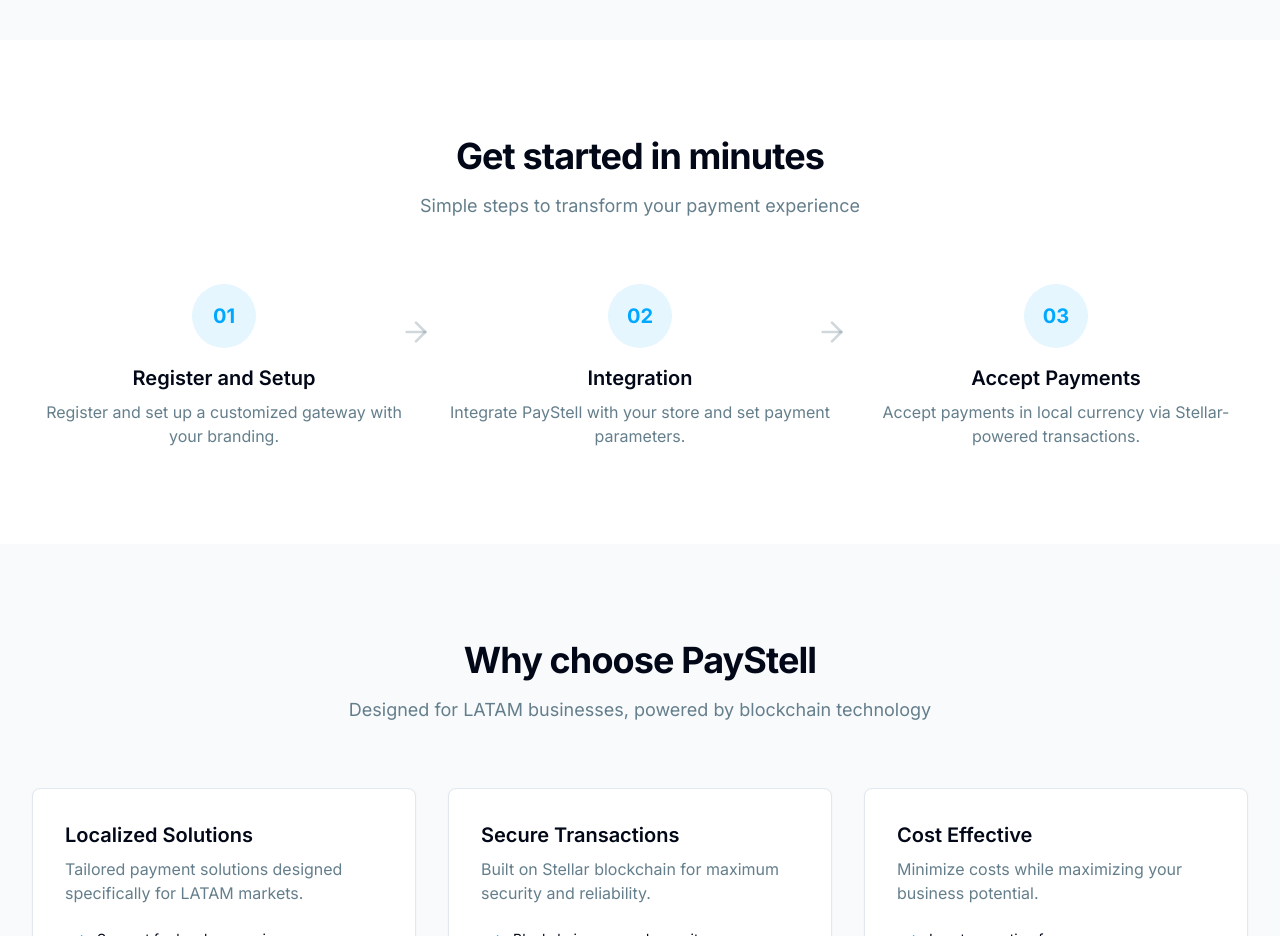
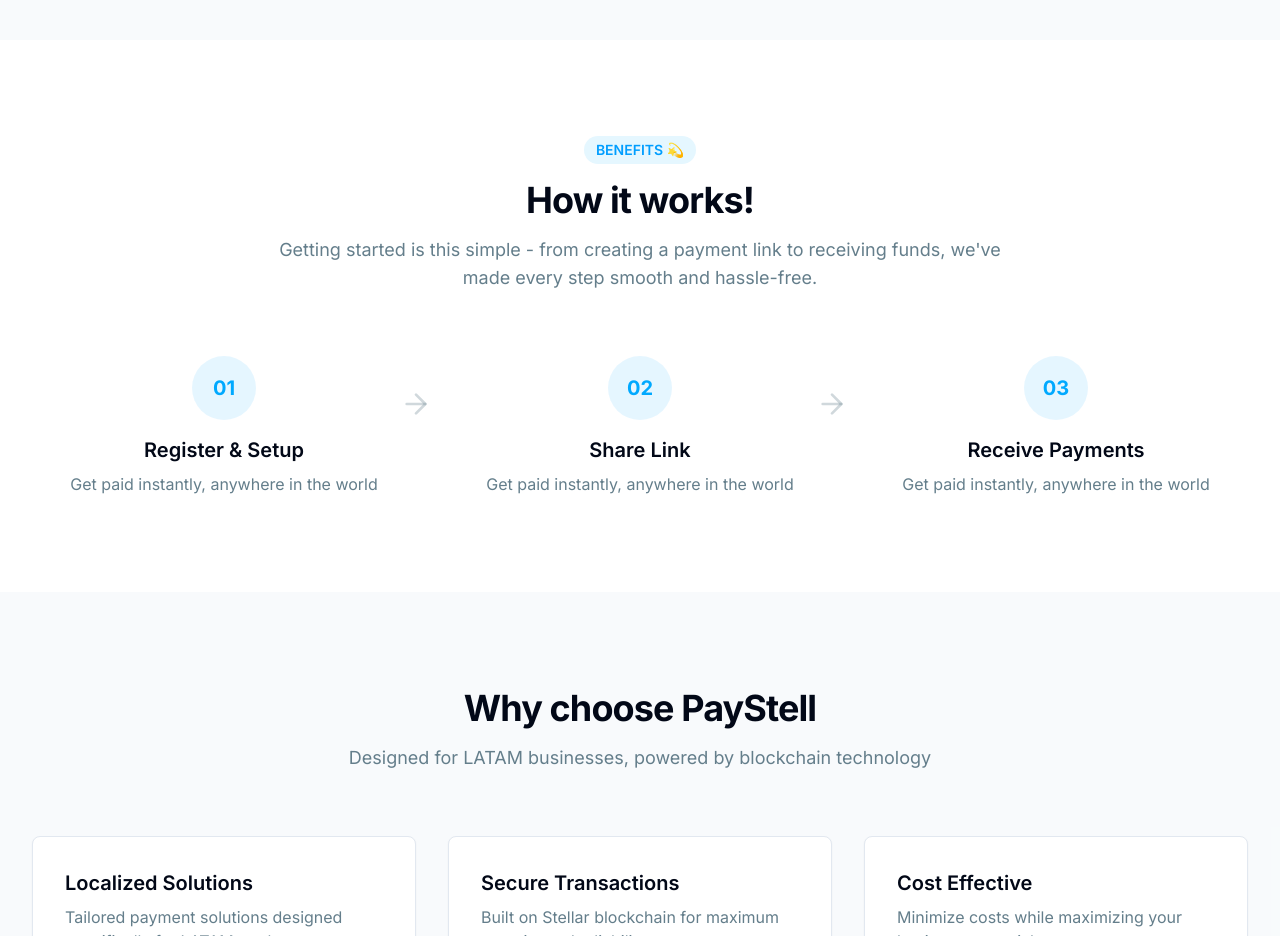
Before and after one commit to PayStell/paystell-landing, a Next.js app: page / in a window 1280 px wide. Shown: the part 1460-2396 px from the top of the page. Built offline with nearby package versions, Linux system fonts and the light colour scheme.

Commit message:
feat: Updating HowitWorks.tsx
Signed-off-by: kimcascante <kiimcm9@gmail.com>

```diff
--- a/src/components/sections/HowItWorks.tsx
+++ b/src/components/sections/HowItWorks.tsx
@@ -3,20 +3,20 @@ import { ArrowRight } from "lucide-react";
 const steps = [
 	{
 		number: "01",
-		title: "Register and Setup",
-		description: "Register and set up a customized gateway with your branding.",
+		title: "Register & Setup",
+		description: "Get paid instantly, anywhere in the world",
 	},
 	{
 		number: "02",
-		title: "Integration",
+		title: "Share Link",
 		description:
-			"Integrate PayStell with your store and set payment parameters.",
+			"Get paid instantly, anywhere in the world",
 	},
 	{
 		number: "03",
-		title: "Accept Payments",
+		title: "Receive Payments",
 		description:
-			"Accept payments in local currency via Stellar-powered transactions.",
+			"Get paid instantly, anywhere in the world",
 	},
 ];
 
@@ -24,12 +24,17 @@ const HowItWorks = () => {
 	return (
 		<section id="how-it-works" className="py-24 bg-background">
 			<div className="container">
-				<div className="text-center max-w-3xl mx-auto">
+				<div className="flex justify-center items-center mb-4">
+					<div className="px-3 py-1 text-sm font-semibold rounded-full bg-[rgb(229,247,255)] text-[rgb(1,158,255)]" >
+						BENEFITS 💫
+					</div>
+				</div>
+				<div className="mt-4 text-center max-w-3xl mx-auto">
 					<h2 className="text-3xl font-bold tracking-tight sm:text-4xl">
-						Get started in minutes
+						How it works!
 					</h2>
 					<p className="mt-4 text-lg text-muted-foreground">
-						Simple steps to transform your payment experience
+						Getting started is this simple - from creating a payment link to receiving funds, we've made every step smooth and hassle-free.
 					</p>
 				</div>
 
```
Also changed, not shown: src/app/Captura_de_pantalla_2024-12-13_a_la_s__8.15.29_p._m.-removebg-preview.png (added), 1 other file (tests, documents, lock files or other folders).
